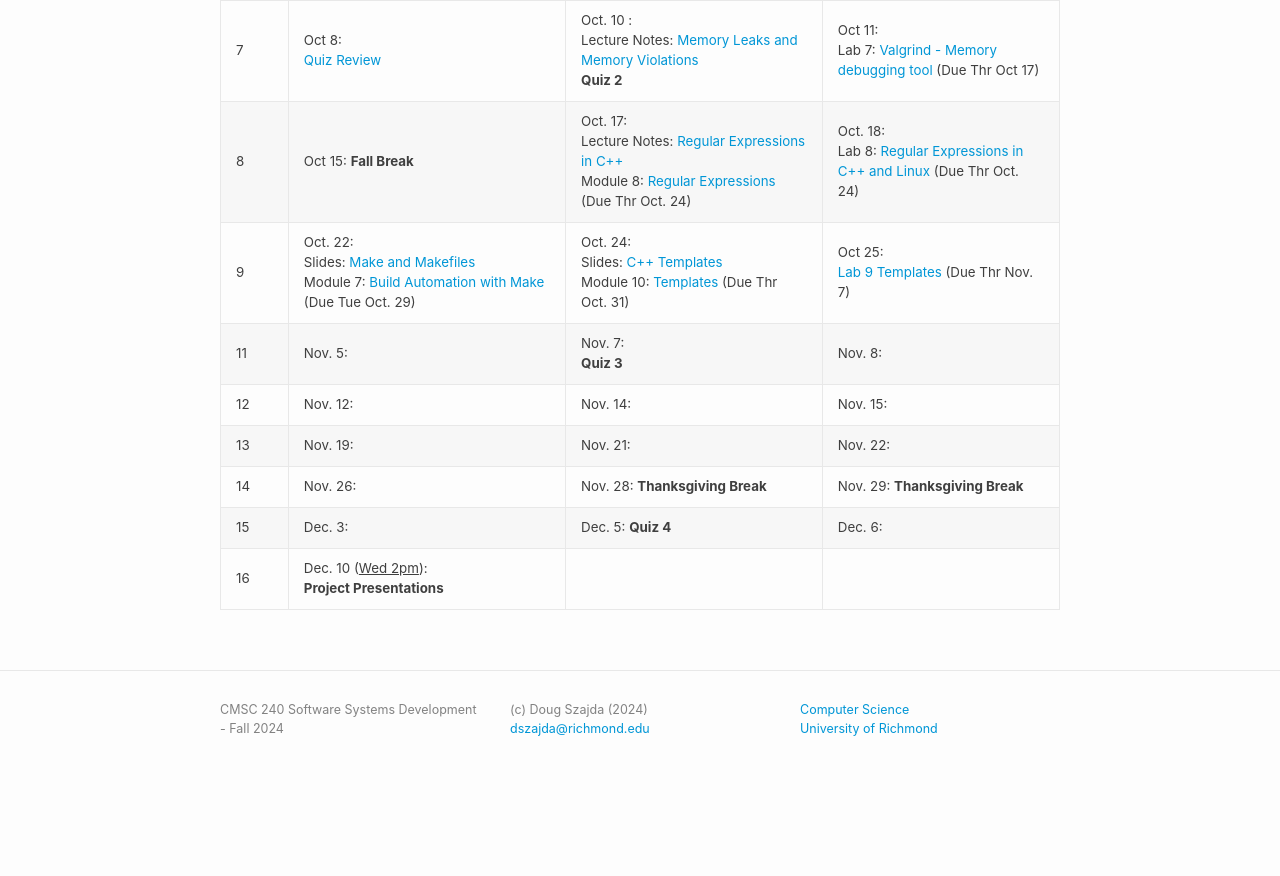
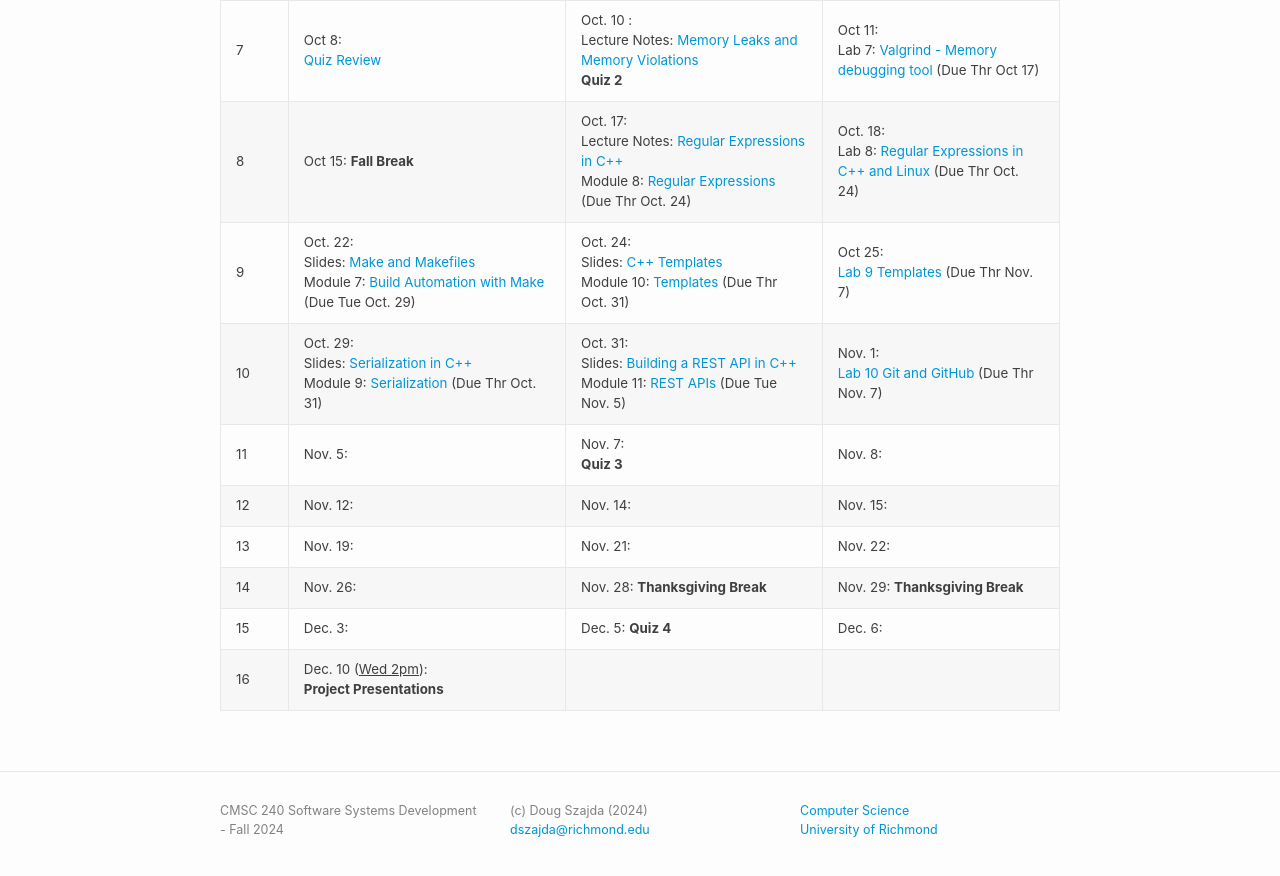
Before and after one commit to cmsc240-f24-dcs/cmsc240-f24-s2.github.io, a Jekyll site: the page built from schedule.md, in a window 1280 px wide and 900 px high, scrolled down 966 px. Shown: the top 876 px of the window. Built offline with Jekyll 4.4.1, drawn with Linux system fonts in a browser that asks for light colours; before the commit the page ends 1765 px from its top, so only the background shows below that.

Commit message:
Added week 10 to the schedule

```diff
--- a/schedule.md
+++ b/schedule.md
@@ -20,6 +20,7 @@ title: Schedule
 | 7    | Oct 8: <br /> [Quiz Review](lectures/quiz2-review.md)    | Oct. 10 : <br /> Lecture Notes: [Memory Leaks and Memory Violations](lectures/14) <br /> **Quiz 2**    | Oct 11:  <br />Lab 7: [Valgrind - Memory debugging tool](labs/lab7.md) (Due Thr Oct 17)    |
 | 8    | Oct 15: **Fall Break**   | Oct. 17: <br /> Lecture Notes: [Regular Expressions in C++](lecture/16) <br /> Module 8: [Regular Expressions](https://classroom.github.com/a/Bsy7kVqs) (Due Thr Oct. 24)       | Oct. 18:  <br /> Lab 8: [Regular Expressions in C++ and Linux](labs/lab8.md) (Due Thr Oct. 24)                            |
 | 9    | Oct. 22: <br />Slides: [Make and Makefiles](lectures/15-Make-Makefiles.pdf)  <br /> Module 7: [Build Automation with Make](modules/module7.md) (Due Tue Oct. 29)  | Oct. 24: <br /> Slides: [C++ Templates](lectures/18-Templates.pdf) <br /> Module 10: [Templates](modules/module10.md) (Due Thr Oct. 31)    | Oct 25:      <br />[Lab 9 Templates](labs/lab9.md) (Due Thr Nov. 7)            |
+| 10   | Oct. 29: <br /> Slides: [Serialization in C++](lectures/17-Serialization.pdf) <br /> Module 9: [Serialization](modules/module9.md) (Due Thr Oct. 31)     | Oct. 31: <br /> Slides: [Building a REST API in C++](lectures/19-REST-APIs.pdf) <br /> Module 11: [REST APIs](modules/module11.md) (Due Tue Nov. 5)| Nov. 1: <br />[Lab 10 Git and GitHub](https://cmsc240-s24.github.io/lab/10) (Due Thr Nov. 7)       |
 | 11   | Nov. 5:     | Nov. 7:  <br /> **Quiz 3**    | Nov. 8:            |
 | 12   | Nov. 12:    | Nov. 14:  | Nov. 15:         |
 | 13   | Nov. 19: | Nov. 21:  | Nov. 22:           |
```
